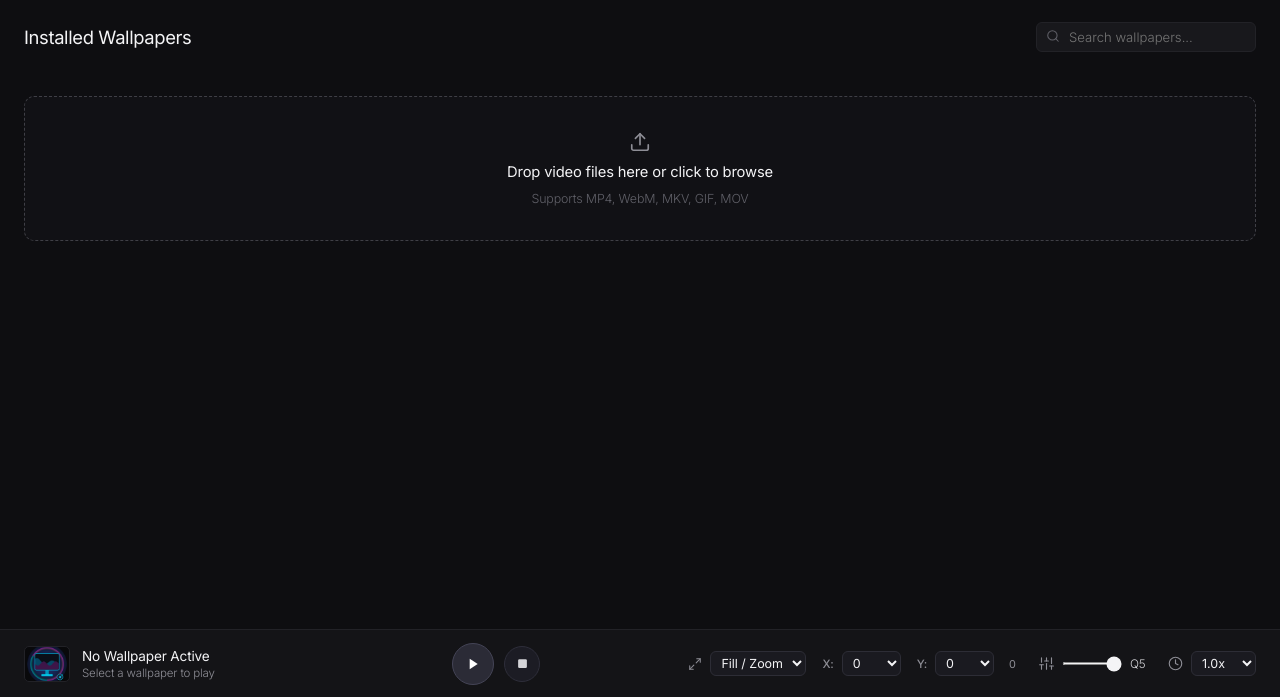
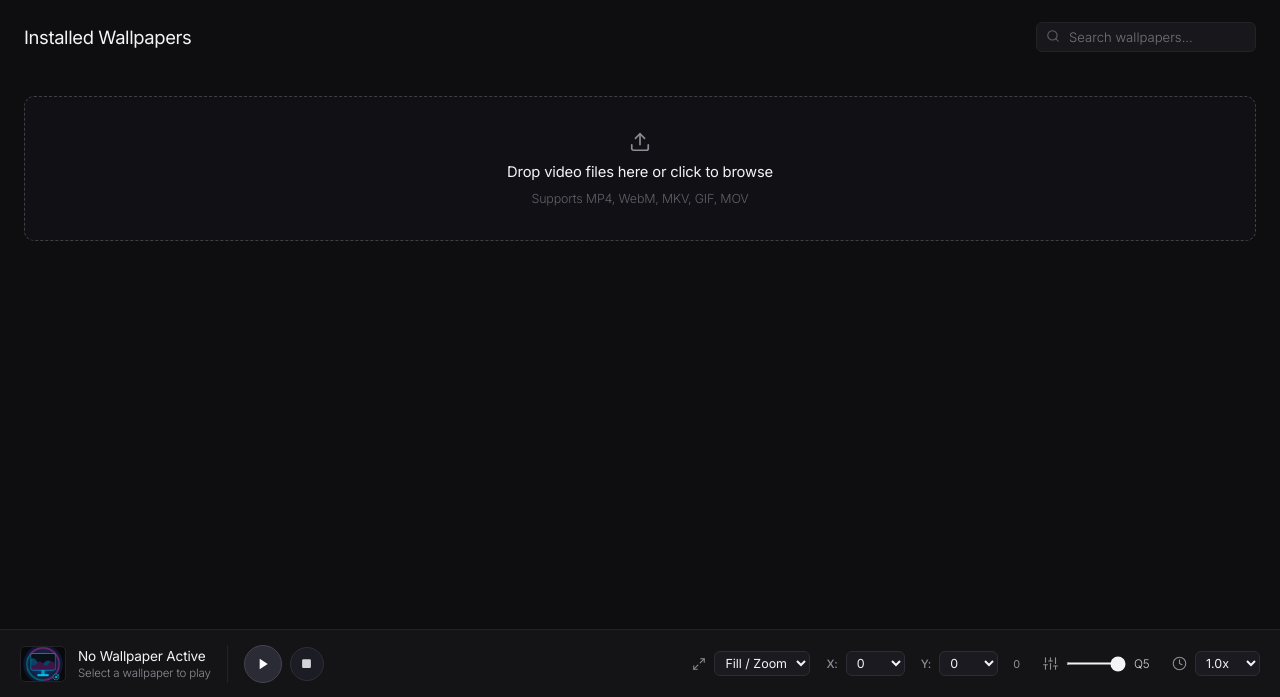
Before and after one commit to Mistarin/Animated-Linux, a website built with Vite: page index.html in a window 1280 px wide. Shown: the part 103-800 px from the top of the page. Built offline with nearby package versions, Linux system fonts and the light colour scheme.

Commit message:
style: dock play, pause, and stop controls next to active wallpaper info

```diff
--- a/index.html
+++ b/index.html
@@ -194,6 +194,7 @@
 
     <!-- Bottom Media Player Controls -->
     <footer class="player-bar">
+      <div class="player-left">
         <div class="player-info">
           <img src="/src-tauri/icons/128x128.png" id="now-playing-thumb" class="player-thumb" alt="Active Wallpaper" />
           <div style="overflow: hidden;">
@@ -209,6 +210,7 @@
           <button class="ctrl-btn" id="btn-stop-wp" title="Stop & Restore Static Desktop">
             <!-- Injected via JS -->
           </button>
+        </div>
       </div>
 
       <!-- Geometry, Quality, and Speed Controls (Zero audio controls) -->
--- a/src/styles/theme.css
+++ b/src/styles/theme.css
@@ -542,15 +542,22 @@ input[type="reset"] {
   display: flex;
   align-items: center;
   justify-content: space-between;
-  padding: 0 24px;
+  padding: 0 20px;
   z-index: 10;
+}
+
+.player-left {
+  display: flex;
+  align-items: center;
+  gap: 16px;
+  min-width: 0;
 }
 
 .player-info {
   display: flex;
   align-items: center;
   gap: 12px;
-  width: 280px;
+  max-width: 260px;
 }
 
 .player-thumb {
@@ -560,6 +567,7 @@ input[type="reset"] {
   object-fit: cover;
   border: 1px solid var(--border-subtle);
   background: #09090b;
+  flex-shrink: 0;
 }
 
 .player-title {
@@ -575,12 +583,17 @@ input[type="reset"] {
   font-size: 0.72rem;
   color: var(--text-muted);
   margin-top: 2px;
+  white-space: nowrap;
+  overflow: hidden;
+  text-overflow: ellipsis;
 }
 
 .player-controls {
   display: flex;
   align-items: center;
-  gap: 10px;
+  gap: 8px;
+  padding-left: 16px;
+  border-left: 1px solid var(--border-subtle);
 }
 
 .ctrl-btn {
@@ -591,8 +604,8 @@ input[type="reset"] {
   background-image: none !important;
   border: 1px solid #2e2e3a !important;
   color: #d4d4d8 !important;
-  width: 36px;
-  height: 36px;
+  width: 34px;
+  height: 34px;
   border-radius: 50%;
   display: flex;
   align-items: center;
@@ -600,6 +613,7 @@ input[type="reset"] {
   cursor: pointer;
   transition: all var(--transition-fast);
   box-shadow: none !important;
+  flex-shrink: 0;
 }
 
 .ctrl-btn:hover {
@@ -611,8 +625,8 @@ input[type="reset"] {
 }
 
 .ctrl-btn.play-btn {
-  width: 42px;
-  height: 42px;
+  width: 38px;
+  height: 38px;
   background: #2b2b36 !important;
   background-color: #2b2b36 !important;
   background-image: none !important;
```
Lines whose indentation alone changed are shown as unchanged.
